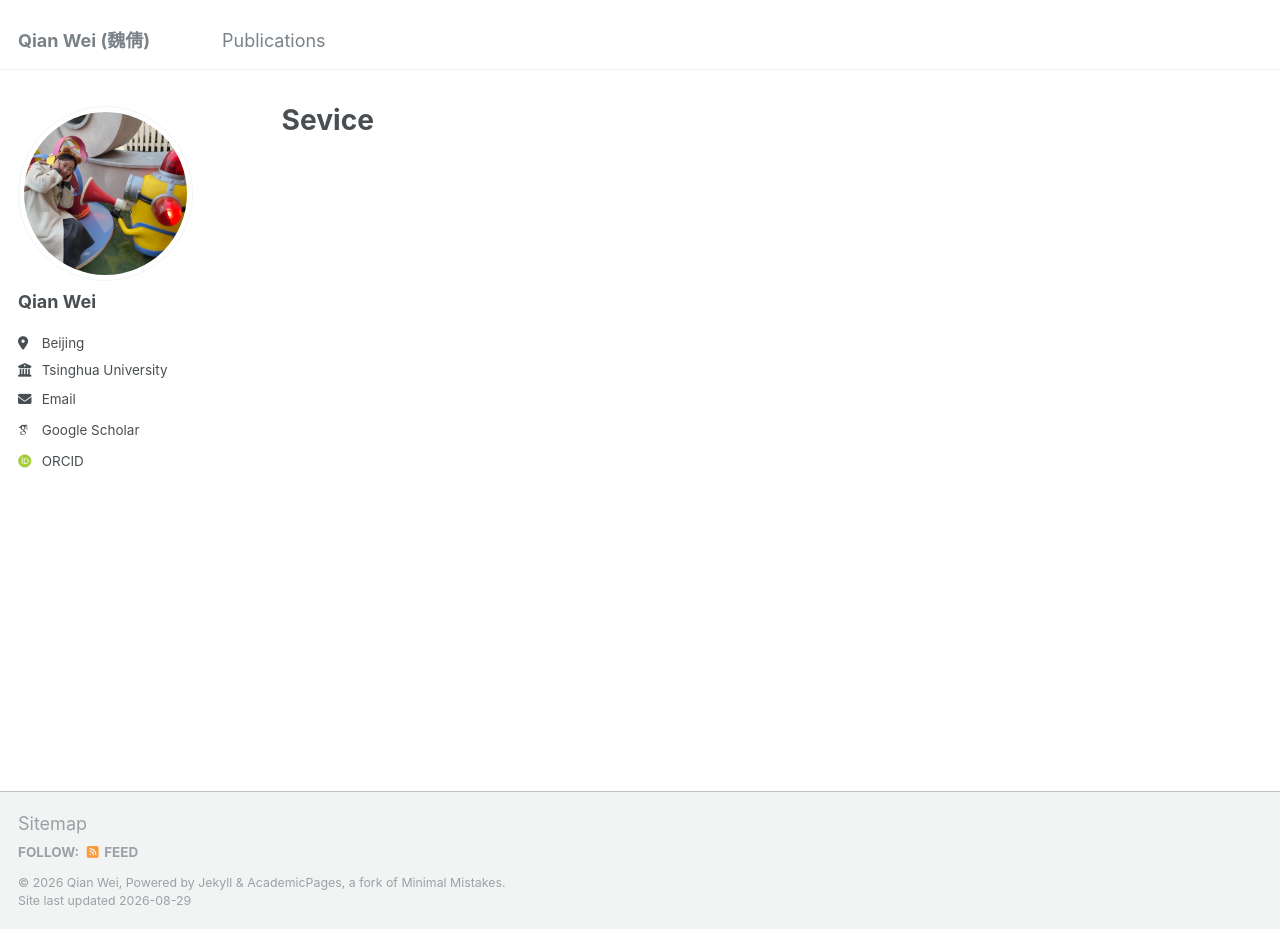
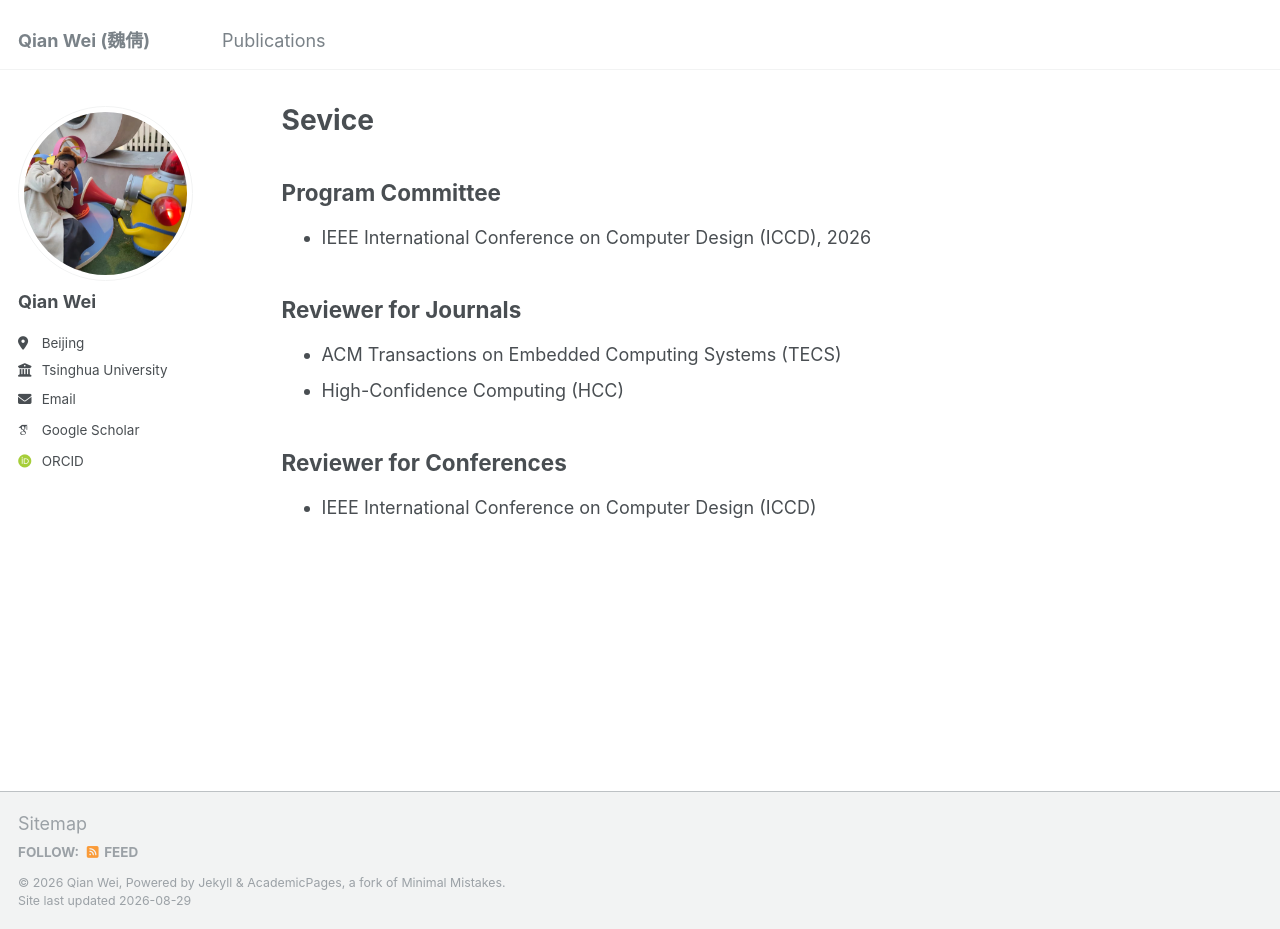
Before and after one commit to starry12/starry12.github.io, a Jekyll site: the page built from _pages/sevice.md, in a window 1280 px wide and 929 px high. Built offline with Jekyll 4.4.1, drawn with Linux system fonts in a browser that asks for light colours; some web fonts are replaced.

Commit message:
Update sevice.md

```diff
--- a/_pages/sevice.md
+++ b/_pages/sevice.md
@@ -4,3 +4,16 @@ title: "Sevice"
 permalink: /sevice/
 author_profile: true
 ---
+
+## Program Committee
+
+- IEEE International Conference on Computer Design (ICCD), 2026
+
+## Reviewer for Journals
+
+- ACM Transactions on Embedded Computing Systems (TECS)
+- High-Confidence Computing (HCC)
+
+## Reviewer for Conferences
+
+- IEEE International Conference on Computer Design (ICCD)
```
